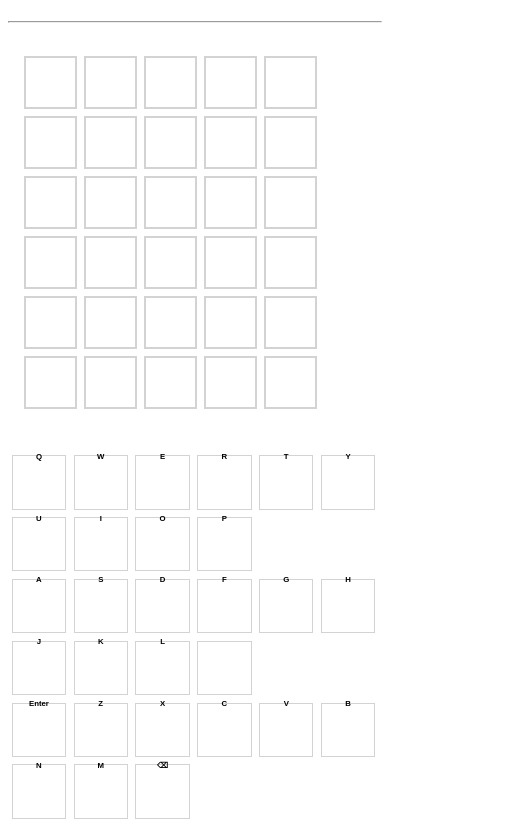
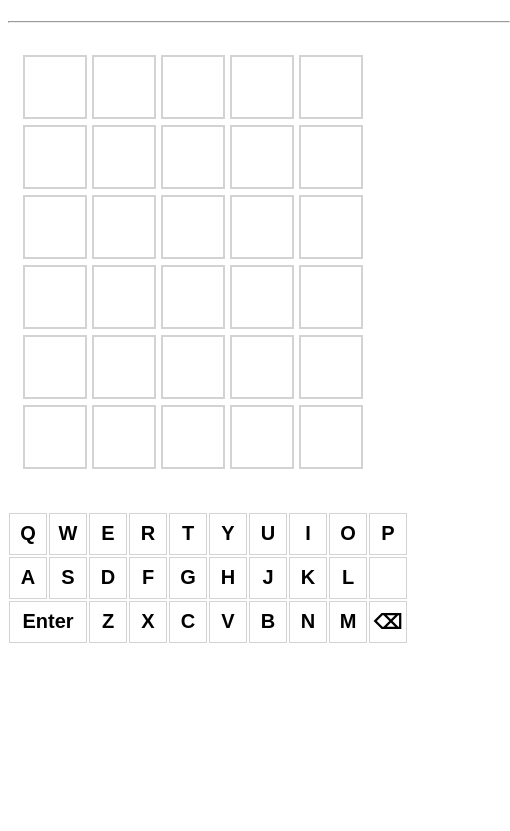
Before and after one commit to 69PercentFat/wordle-Js, a plain HTML site: page index.html in a window 390 px wide. Shown: the part 53-884 px from the top of the page, 510 px wide, since content can reach past the window. After the commit the page ends 844 px from the top, so only its background shows below. Drawn offline with Linux system fonts and the light colour scheme.

```diff
--- a/style.css
+++ b/style.css
@@ -5,7 +5,7 @@ body {
 }
 
 hr {
-    max-width: 100%; /* Make the horizontal rule responsive */
+    width: 500px;
 }
 
 #title {
@@ -15,8 +15,8 @@ hr {
 }
 
 #board {
-    width: 100%; /* Make the board container responsive */
-    max-width: 350px; /* Limit the maximum width */
+    width: 350px;
+    height: 420px;
     margin: 0 auto;
     margin-top: 3px;
     display: flex;
@@ -26,39 +26,70 @@ hr {
 .tile {
     /* Box */
     border: 2px solid lightgray;
-    width: 14%; /* Adjust the width for responsiveness */
-    height: 0;
-    padding-bottom: 14%; /* Maintain a square aspect ratio */
-    margin: 1%;
+    width: 60px;
+    height: 60px;
+    margin: 2.5px;
 
     /* Text */
     color: black;
-    font-size: 3vw; /* Responsive font size based on viewport width */
+    font-size: 36px;
     font-weight: bold;
     display: flex;
     justify-content: center;
     align-items: center;
 }
 
+.correct {
+    background-color: #51804d;
+    color: white;
+    border-color: white;
+}
+
+.present {
+    background-color: #ffd000;
+    color: white;
+    border-color: white;
+}
+
+.absent {
+    background-color: #787C7E;
+    color: white;
+    border-color:white;
+}
+
+
 .keyboard-row {
-    width: 100%; /* Make the keyboard row container responsive */
-    max-width: 400px; /* Limit the maximum width */
+    width: 400px;
+
     margin: 0 auto;
     display: flex;
     flex-wrap: wrap;
 }
 
-.key-tile, .enter-key-tile {
-    width: 14%; /* Adjust the width for responsiveness */
-    height: 0;
-    padding-bottom: 14%; /* Maintain a square aspect ratio */
-    margin: 1%;
+.key-tile {
+    width: 36px;
+    height: 40px;
+    margin: 1px;
     border: 1px solid lightgray;
 
     /* Text */
-    font-size: 2vw; /* Responsive font size based on viewport width */
+    font-size: 20px;
     font-weight: bold;
     display: flex;
     justify-content: center;
     align-items: center;
 }
+
+.enter-key-tile {
+    width: 76px;
+    height: 40px;
+    margin: 1px;
+    border: 1px solid lightgray;
+
+    /* Text */
+    font-size: 20px;
+    font-weight: bold;
+    display: flex;
+    justify-content: center;
+    align-items: center;
+}
```
